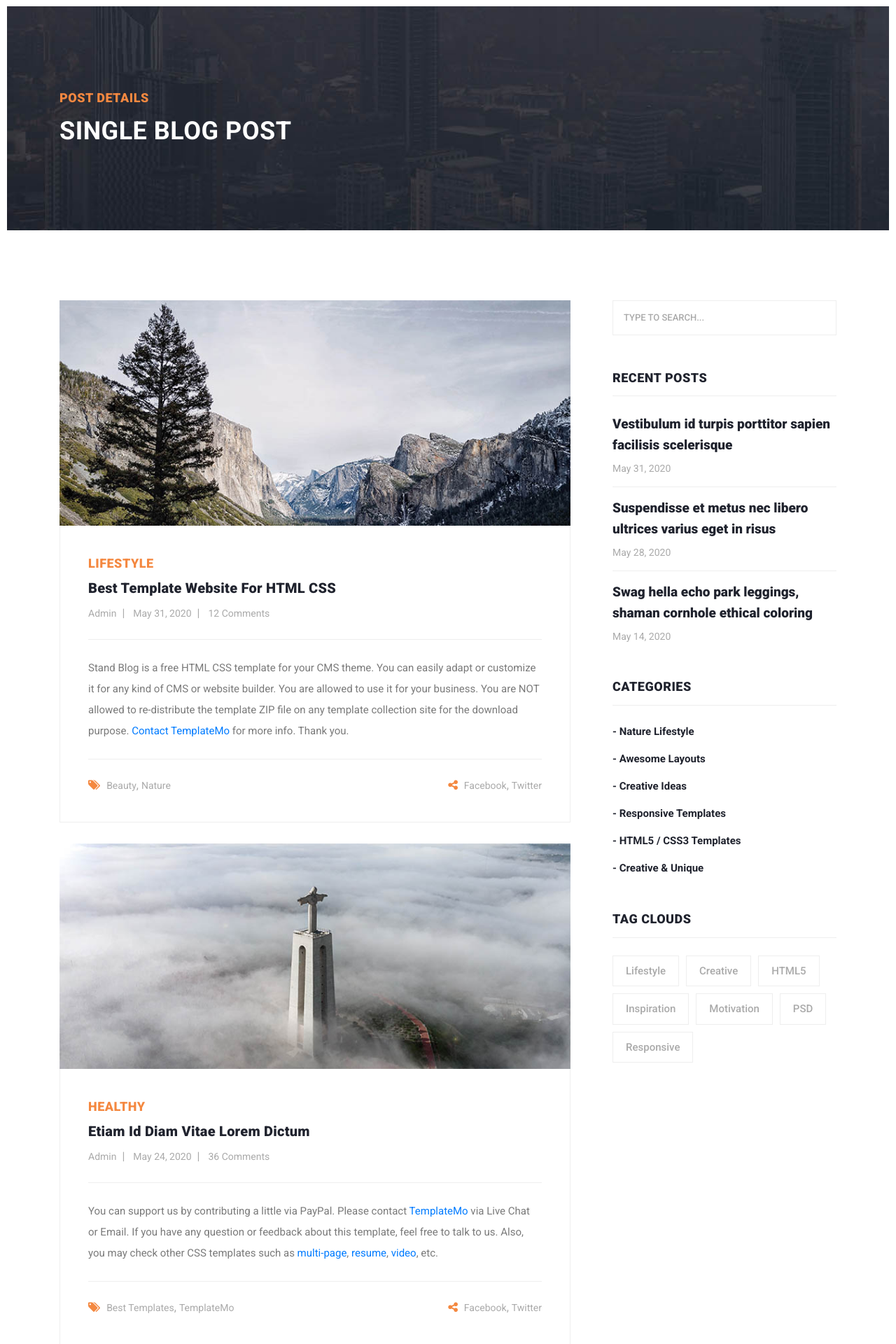
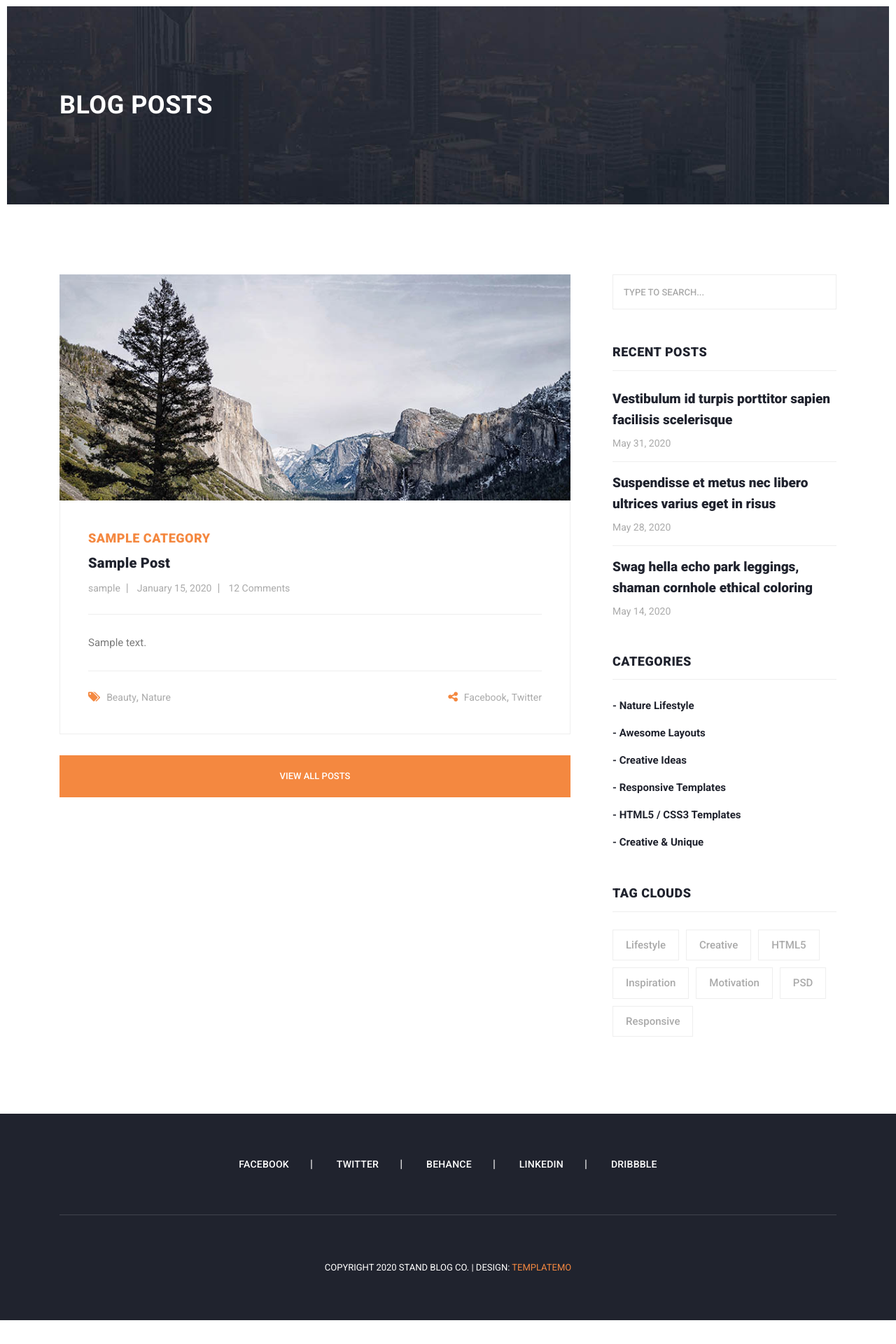
Before and after one commit to nikolai-sh/Blog, a Django app: page /blog/ in a window 1280 px wide. Shown: the part 101-2021 px from the top of the page at 70% size. After the commit the page ends 1987 px from the top, so only its background shows below. Run offline with Django 3.2, Linux system fonts and the light colour scheme; tables that the repository leaves empty hold one stand-in row (values such as "Sample post"); some libraries are stand-ins or nearby versions.

Commit message:
Create post list in blog_home template

```diff
--- a/blog/templates/blog/blog_home.html
+++ b/blog/templates/blog/blog_home.html
@@ -9,8 +9,7 @@
           <div class="row">
             <div class="col-lg-12">
               <div class="text-content">
-                <h4>Post Details</h4>
-                <h2>Single blog post</h2>
+                <h2>Blog posts</h2>
               </div>
             </div>
           </div>
@@ -28,26 +27,27 @@
               <div class="col-lg-8">
                 <div class="all-blog-posts">
                   <div class="row">
+                    {% for post in posts %}
                       <div class="col-lg-12">
                         <div class="blog-post">
                           <div class="blog-thumb">
-                      <img src="static/assets/images/blog-post-01.jpg" alt="">
+                            <img src="static/assets/images/blog-post-01.jpg" alt=""><!--TODO-->
                           </div>
                           <div class="down-content">
-                      <span>Lifestyle</span>
-                      <a href="post-details.html"><h4>Best Template Website for HTML CSS</h4></a>
+                            <span>{{ post.category }}</span>
+                            <a href="post-details.html"><h4>{{ post.title }}</h4></a>
                             <ul class="post-info">
-                        <li><a href="#">Admin</a></li>
-                        <li><a href="#">May 31, 2020</a></li>
-                        <li><a href="#">12 Comments</a></li>
+                              <li><a href="#">{{ post.author }}</a></li>
+                              <li><a href="#">{{ post.date_posted | date:"F d, Y"  }}</a></li>
+                              <li><a href="#">12 Comments</a></li><!--TODO-->
                             </ul>
-                      <p>Stand Blog is a free HTML CSS template for your CMS theme. You can easily adapt or customize it for any kind of CMS or website builder. You are allowed to use it for your business. You are NOT allowed to re-distribute the template ZIP file on any template collection site for the download purpose. <a rel="nofollow" href="https://templatemo.com/contact" target="_parent">Contact TemplateMo</a> for more info. Thank you.</p>
+                            <p>{{ post.content }}</p>
                             <div class="post-options">
                               <div class="row">
                                 <div class="col-6">
                                   <ul class="post-tags">
                                     <li><i class="fa fa-tags"></i></li>
-                              <li><a href="#">Beauty</a>,</li>
+                                    <li><a href="#">Beauty</a>,</li><!--TODO-->
                                     <li><a href="#">Nature</a></li>
                                   </ul>
                                 </div>
@@ -63,76 +63,7 @@
                           </div>
                         </div>
                       </div>
-                <div class="col-lg-12">
-                  <div class="blog-post">
-                    <div class="blog-thumb">
-                      <img src="static/assets/images/blog-post-02.jpg" alt="">
-                    </div>
-                    <div class="down-content">
-                      <span>Healthy</span>
-                      <a href="post-details.html"><h4>Etiam id diam vitae lorem dictum</h4></a>
-                      <ul class="post-info">
-                        <li><a href="#">Admin</a></li>
-                        <li><a href="#">May 24, 2020</a></li>
-                        <li><a href="#">36 Comments</a></li>
-                      </ul>
-                      <p>You can support us by contributing a little via PayPal. Please contact <a rel="nofollow" href="https://templatemo.com/contact" target="_parent">TemplateMo</a> via Live Chat or Email. If you have any question or feedback about this template, feel free to talk to us. Also, you may check other CSS templates such as <a rel="nofollow" href="https://templatemo.com/tag/multi-page" target="_parent">multi-page</a>, <a rel="nofollow" href="https://templatemo.com/tag/resume" target="_parent">resume</a>, <a rel="nofollow" href="https://templatemo.com/tag/video" target="_parent">video</a>, etc.</p>
-                      <div class="post-options">
-                        <div class="row">
-                          <div class="col-6">
-                            <ul class="post-tags">
-                              <li><i class="fa fa-tags"></i></li>
-                              <li><a href="#">Best Templates</a>,</li>
-                              <li><a href="#">TemplateMo</a></li>
-                            </ul>
-                          </div>
-                          <div class="col-6">
-                            <ul class="post-share">
-                              <li><i class="fa fa-share-alt"></i></li>
-                              <li><a href="#">Facebook</a>,</li>
-                              <li><a href="#">Twitter</a></li>
-                            </ul>
-                          </div>
-                        </div>
-                      </div>
-                    </div>
-                  </div>
-                </div>
-                <div class="col-lg-12">
-                  <div class="blog-post">
-                    <div class="blog-thumb">
-                      <img src="static/assets/images/blog-post-03.jpg" alt="">
-                    </div>
-                    <div class="down-content">
-                      <span>Fashion</span>
-                      <a href="post-details.html"><h4>Donec tincidunt leo nec magna</h4></a>
-                      <ul class="post-info">
-                        <li><a href="#">Admin</a></li>
-                        <li><a href="#">May 14, 2020</a></li>
-                        <li><a href="#">48 Comments</a></li>
-                      </ul>
-                      <p>Nullam at quam ut lacus aliquam tempor vel sed ipsum. Donec pellentesque tincidunt imperdiet. Mauris sit amet justo vulputate, cursus massa congue, vestibulum odio. Aenean elit nunc, gravida in erat sit amet, feugiat viverra leo. Phasellus interdum, diam commodo egestas rhoncus, turpis nisi consectetur nibh, in vehicula eros orci vel neque.</p>
-                      <div class="post-options">
-                        <div class="row">
-                          <div class="col-6">
-                            <ul class="post-tags">
-                              <li><i class="fa fa-tags"></i></li>
-                              <li><a href="#">HTML CSS</a>,</li>
-                              <li><a href="#">Photoshop</a></li>
-                            </ul>
-                          </div>
-                          <div class="col-6">
-                            <ul class="post-share">
-                              <li><i class="fa fa-share-alt"></i></li>
-                              <li><a href="#">Facebook</a>,</li>
-                              <li><a href="#">Twitter</a></li>
-                            </ul>
-                          </div>
-                        </div>
-                      </div>
-                    </div>
-                  </div>
-                </div>
+                    {% endfor %}
                     <div class="col-lg-12">
                       <div class="main-button">
                         <a href="blog.html">View All Posts</a>
```
Lines whose indentation alone changed are shown as unchanged.
